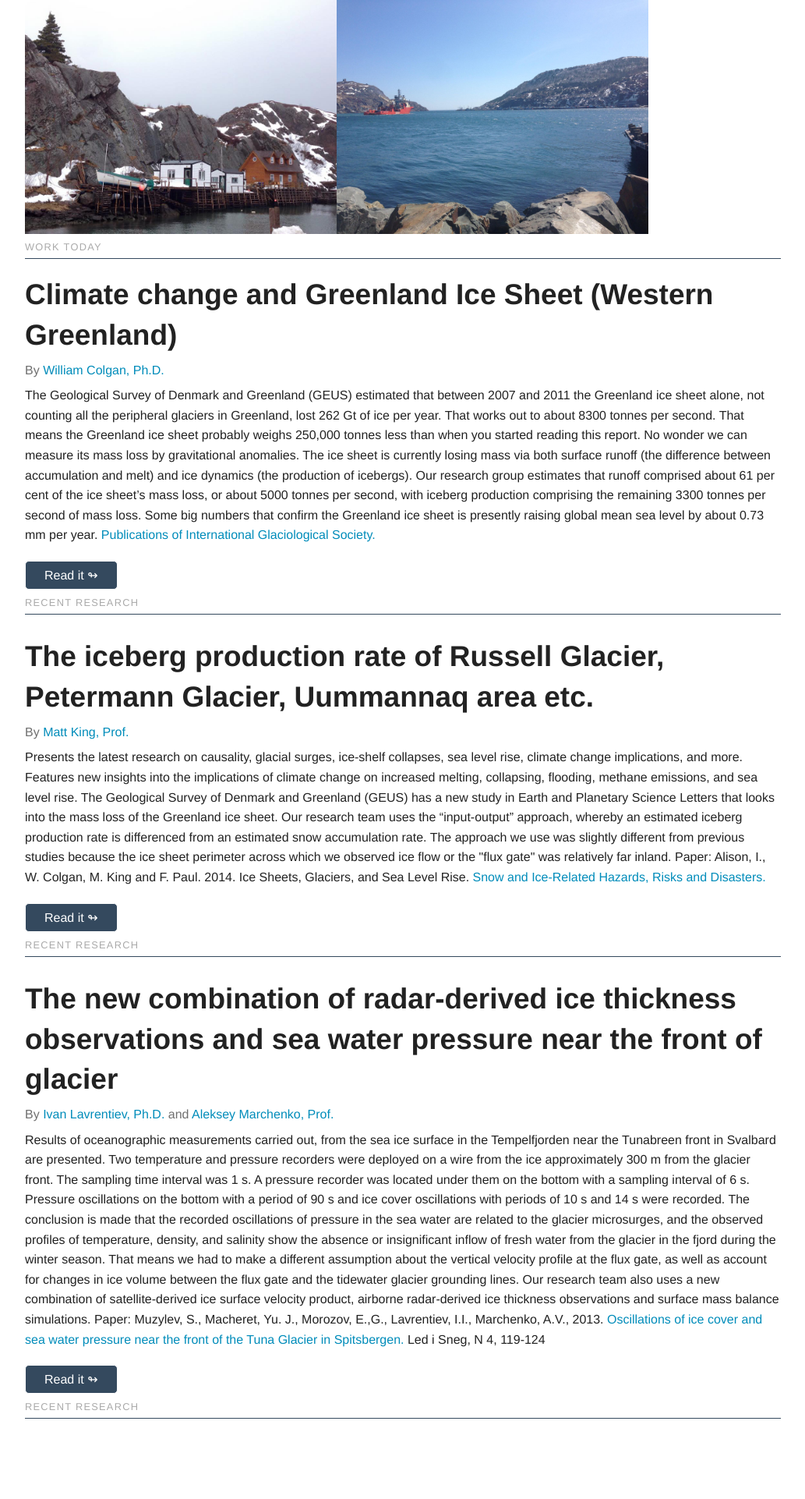
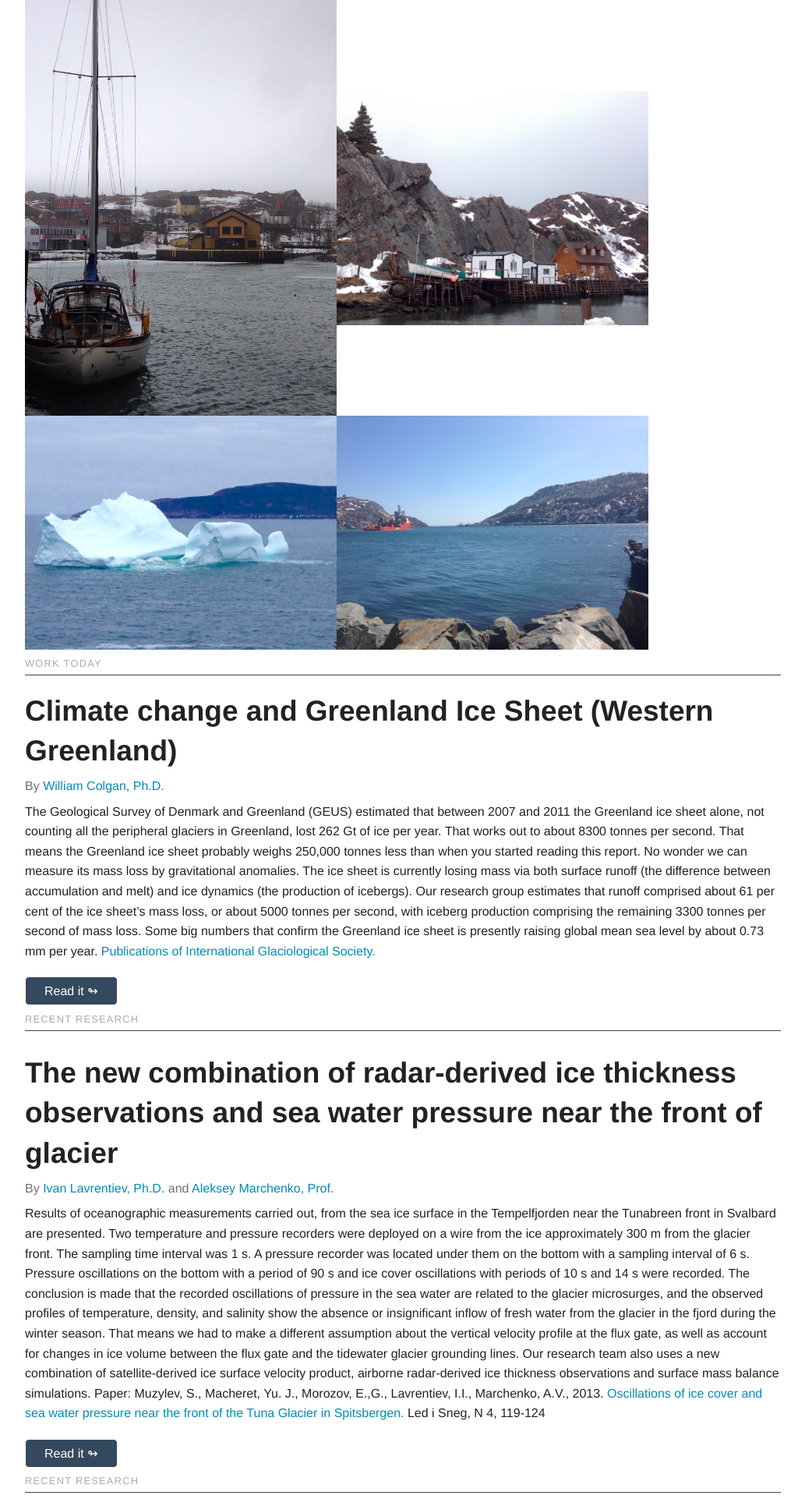
Before and after one commit to kashdan/acryos, a Node server app: page / in a window 1280 px wide. Shown: the part 45-1967 px from the top of the page at 78% size, without its empty margins (123-1156 px from the left). Before the commit the page ends 1864 px from the top, so only its background shows below. Run offline with Node 20, Linux system fonts and the light colour scheme.

Commit message:
add new more img.

```diff
--- a/views/index.jade
+++ b/views/index.jade
@@ -3,7 +3,9 @@ extends layout
 block content
   .row
     .content.medium-12.large-12.columns
+      img(src='images/10501871_1551432795130183_6267609998487912512_n.jpg', alt='slide 1')
       img(src='images/11082611_1551432841796845_459855237866043834_n.jpg', alt='slide 2')
+      img(src='images/11042611_1501432841796845_559855237867043834_m.jpg', alt='slide 3')
       img(src='images/11043379_1560997317507064_6094680157441185142_o.jpg', alt='slide 1')
     .content.medium-12.large-12.columns
       h4 Work today
@@ -21,19 +23,6 @@ block content
     .content.medium-12.large-12.columns
       article.post
         //img.author(alt='person', src='http://www.aber.ac.uk/greenland/images/imagery/russell/laser_mark.jpg')
-        h2 The iceberg production rate of Russell Glacier, Petermann Glacier, Uummannaq area etc.
-        p.subheader
-          | By
-          a(href='https://twitter.com/DeformedEarth', target='_blank') Matt King, Prof.
-        p
-          | Presents the latest research on causality, glacial surges, ice-shelf collapses, sea level rise, climate change implications, and more. Features new insights into the implications of climate change on increased melting, collapsing, flooding, methane emissions, and sea level rise. The Geological Survey of Denmark and Greenland (GEUS) has a new study in Earth and Planetary Science Letters that looks into the mass loss of the Greenland ice sheet. Our research team uses the “input-output” approach, whereby an estimated iceberg production rate is differenced from an estimated snow accumulation rate. The approach we use was slightly different from previous studies because the ice sheet perimeter across which we observed ice flow or the "flux gate" was relatively far inland. Paper: Alison, I., W. Colgan, M. King and F. Paul. 2014. Ice Sheets, Glaciers, and Sea Level Rise.
-          a(href='http://store.elsevier.com/Snow-and-Ice-Related-Hazards-Risks-and-Disasters/isbn-9780123948496/', target='_blank') Snow and Ice-Related Hazards, Risks and Disasters.
-          W. Haeberli and C. Whiteman. Elsevier. 713-747.
-        a.ghost.button(href='http://www.utas.edu.au/profiles/staff/matt-king', target='_blank') Read it ↬
-      h4 Recent research
-    .content.medium-12.large-12.columns
-      article.post
-        //img.author(alt='person', src='http://www.aber.ac.uk/greenland/images/imagery/russell/laser_mark.jpg')
         h2 The new combination of radar-derived ice thickness observations and sea water pressure near the front of glacier
         p.subheader
           | By
```
Also changed, not shown: views/team.jade (+2 -9 lines), public/images/10501871_1551432795130183_6267609998487912512_n.jpg (added), public/images/11042611_1501432841796845_559855237867043834_m.jpg (added).
